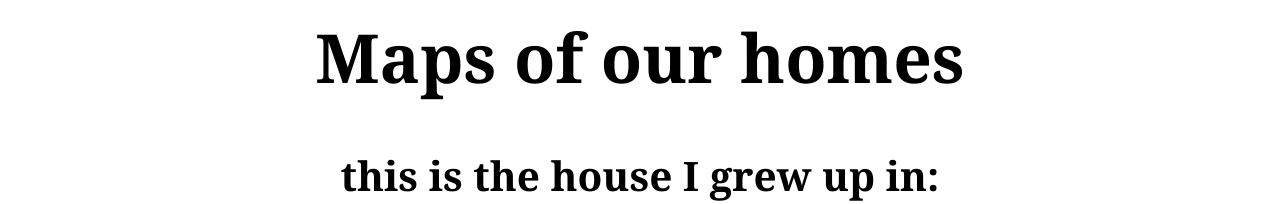
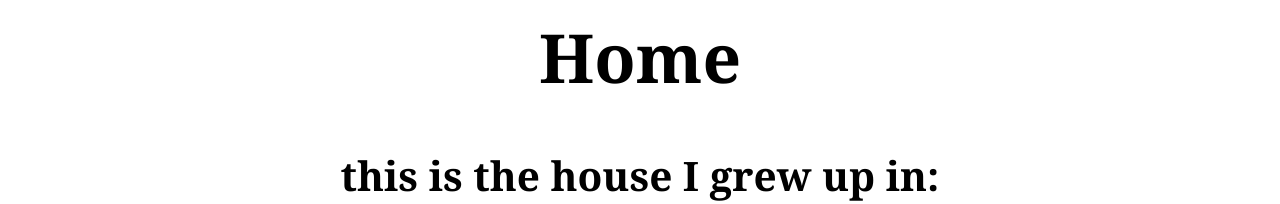
Before and after one commit to jsenzel1/maps, a plain HTML site: page index.html in a window 1280 px wide. Shown: the top 204 px of the page. Drawn offline with Linux system fonts and the light colour scheme.

Commit message:
title chage

```diff
--- a/index.html
+++ b/index.html
@@ -40,7 +40,7 @@
 
 <body>
 
-    <h1>Maps of our homes</h1>
+    <h1>Home</h1>
     <h2>this is the house I grew up in:</h2>
 
     <div class="gmap_canvas"><iframe id="map" width="100%" height="500" id="gmap_canvas"
```
